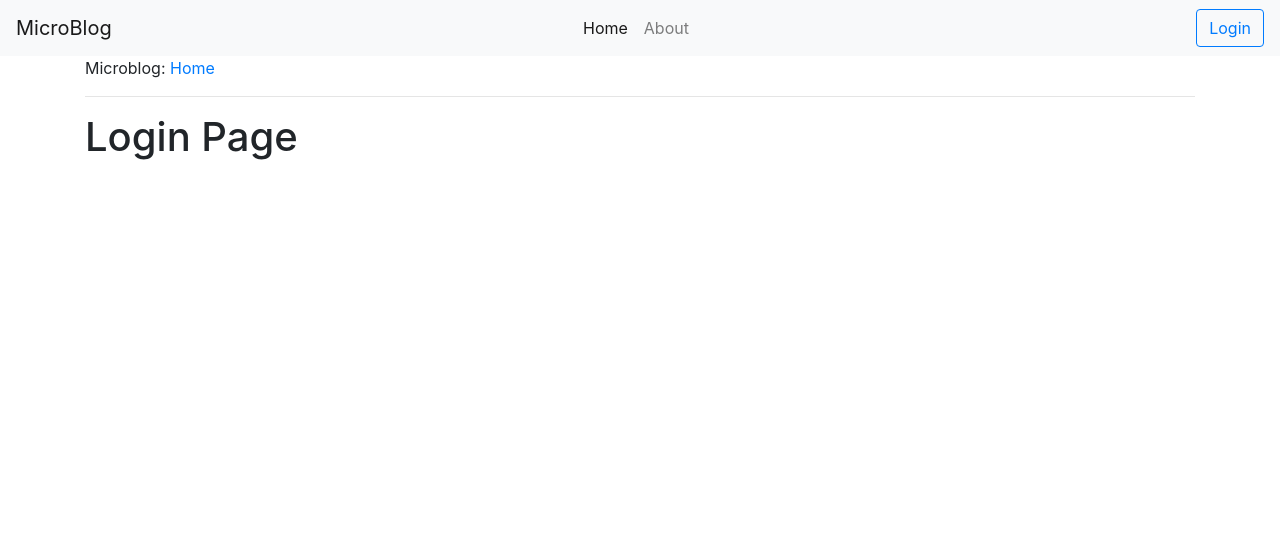
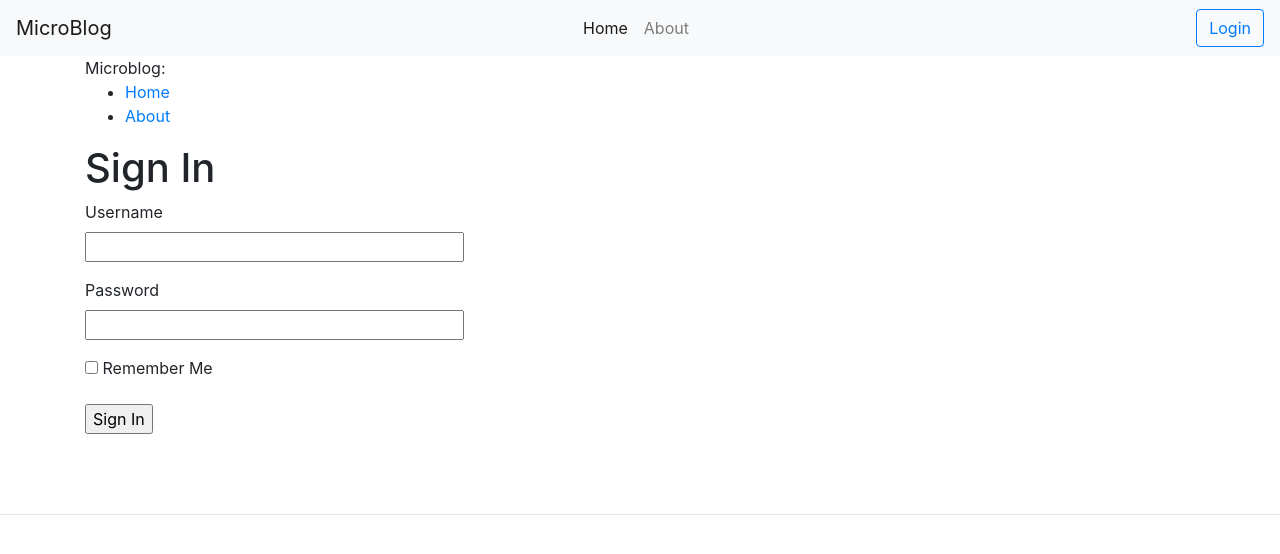
Before and after one commit to Ayanle99/microblog, a Flask app: page /login in a window 1280 px wide. Shown: the top 554 px of the page. Run offline with Flask 2, Linux system fonts and the light colour scheme; some libraries are stand-ins or nearby versions.

Commit message:
Added all files

```diff
--- a/app/__init__.py
+++ b/app/__init__.py
@@ -1,6 +1,6 @@
 from flask import Flask
-
+from config import Config
 
 app = Flask(__name__)
-
+app.config.from_object(Config)
 from app import routes
--- /dev/null
+++ b/app/forms.py
@@ -0,0 +1,10 @@
+from flask_wtf import FlaskForm
+from wtforms import StringField, PasswordField, BooleanField, SubmitField
+from wtforms.validators import DataRequired
+
+
+class LoginForm(FlaskForm):
+	username = StringField('Username', validators=[DataRequired()])
+	password = PasswordField('Password', validators=[DataRequired()])
+	remember_me = BooleanField('Remember Me')
+	submit = SubmitField('Sign In')
--- a/app/routes.py
+++ b/app/routes.py
@@ -1,15 +1,21 @@
 from app import app
-from flask import render_template,url_for
-
+from flask import render_template,url_for, flash, redirect
+from app.forms import LoginForm
 
 
 @app.route('/about')
 def about():
 	return render_template('about.html')
 
-@app.route('/login')
+@app.route('/login', methods=['GET', 'POST'])
 def login():
-	return render_template('login.html', title='Login')
+	form = LoginForm()
+
+	if form.validate_on_submit():
+		flash("login successful", 'success')
+		return redirect('/index')
+
+	return render_template('login.html', title='Login', form=form)
 
 @app.route('/')
 @app.route('/index')
--- a/app/templates/base.html
+++ b/app/templates/base.html
@@ -1,7 +1,11 @@
 <!DOCTYPE html>
 <html>
 <head>
- <link rel="stylesheet" type="text/css" href="{{ url_for('static', filename='main.css') }}">
+
+
+    <link rel="stylesheet" type="text/css" href="{{ url_for('static', filename='main.css') }}">
+
+
 	<link rel="stylesheet" href="https://maxcdn.bootstrapcdn.com/bootstrap/4.0.0/css/bootstrap.min.css" integrity="sha384-Gn5384xqQ1aoWXA+058RXPxPg6fy4IWvTNh0E263XmFcJlSAwiGgFAW/dAiS6JXm" crossorigin="anonymous">
 
 	  {% if title %}
@@ -18,6 +22,8 @@
 
     <!-- Bootstrap CSS -->
     <link rel="stylesheet" href="https://maxcdn.bootstrapcdn.com/bootstrap/4.0.0/css/bootstrap.min.css" integrity="sha384-Gn5384xqQ1aoWXA+058RXPxPg6fy4IWvTNh0E263XmFcJlSAwiGgFAW/dAiS6JXm" crossorigin="anonymous">
+
+
 
 
 
@@ -68,14 +74,33 @@
 
 	<div class="container">
 
-			<div> Microblog: <a href="/index">Home</a></div>
-	<hr>
-	{% block content %} {% endblock %}
+		<div> Microblog:
+            <ul>
+                <li><a style="list-style-type: none;" href="{{ url_for('index') }}">Home</a></li>
+                <li><a style="list-style-type: none;" href="{{ url_for('about') }}">About</a></li>
+            </ul></div>
+
+	       {% block content %} {% endblock %}
+	</div>
+     <br>
+
+            {% with messages = get_flashed_messages() %}
+
+                {% if messages %}
+
+                    <ul>
+                        {% for message in messages %}
+                            <li>{{ message }}</li>
+                        {% endfor %}
+                    </ul>
 
 
+                {% endif %}
 
+            {% endwith %}
 
-	</div>
+        <br>
+        <hr>
 
 
 
--- a/app/templates/login.html
+++ b/app/templates/login.html
@@ -3,14 +3,59 @@
 
 {% block content %}
 
-	<article>
 
-		<div>
-			<h1>Login Page</h1>
-		</div>
+		 <h1>Sign In</h1>
+		    <form action="" method="post" novalidate>
+		        {{ form.hidden_tag() }}
+
+		        <div class="form-group">
+
+		        	 <p>
+				            {{ form.username.label }}<br>
+				            {{ form.username(size=32) }}
+
+		       		 </p>
+		       		 <p>
+		       		 	 {% for error in form.username.errors %}
+
+				            	<span style="color:red;">[{{ error }}]</span>
+
+				         {% endfor %}
+		       		 </p>
+
+		        </div>
+
+		        <div class="form-group">
+
+		        	 <p>
+		            {{ form.password.label }}<br>
+		            {{ form.password(size=32) }}
+
+		        	 </p>
+		        	 <p>
+
+		        	 	{% for error in form.password.errors %}
+
+		            	<span style="color: red;">[{{ error }}]</span>
 
 
-	</article>
+		               {% endfor %}
+
+		        	 </p>
+
+
+
+
+		        </div>
+
+		         <p>{{ form.remember_me() }} {{ form.remember_me.label }}</p>
+		        <p>{{ form.submit() }}</p>
+		     </form>
+
+
+
+
+
 
 
 {% endblock %}
--- /dev/null
+++ b/config.py
@@ -0,0 +1,4 @@
+import os
+
+class Config(object):
+	SECRET_KEY = os.environ.get('SECRET_KEY') or 'you-will-never-guess'
--- a/static/main.css
+++ b/static/main.css
@@ -1,3 +1,3 @@
 body{
-	background-color: red;
+	 background-color: #5f788a;
 }
```
